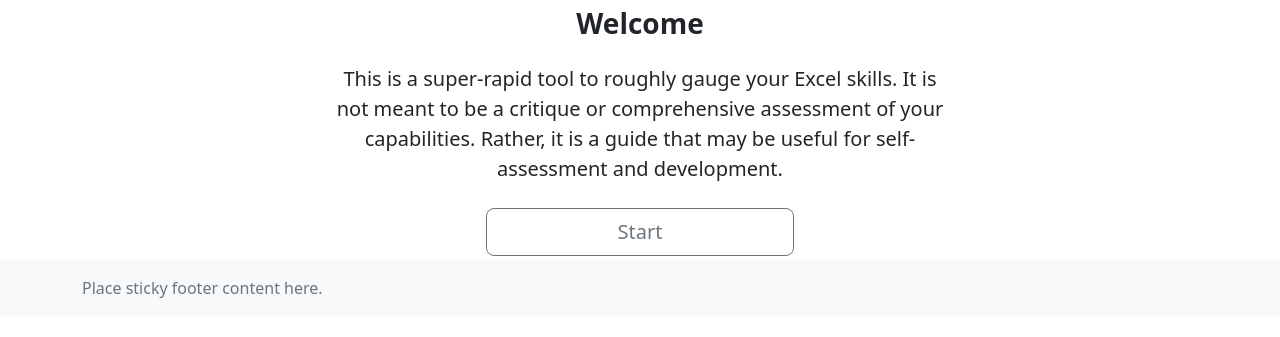
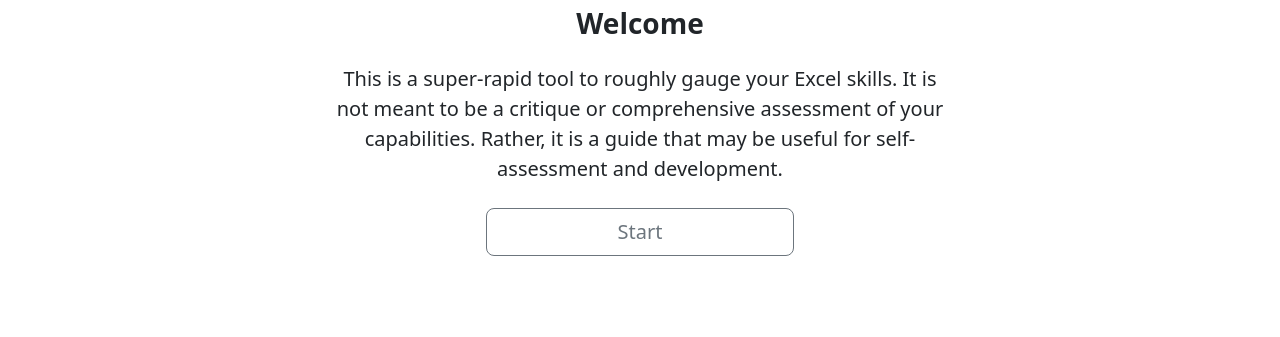
Before and after one commit to pspiteri/spreadsheetstar_quiz, a plain HTML site: page index.html in a window 1280 px wide. Shown: the part 99-436 px from the top of the page. Drawn offline with nearby package versions, Linux system fonts and the light colour scheme.

Commit message:
Update index.html

```diff
--- a/index.html
+++ b/index.html
@@ -153,11 +153,11 @@
             </form -->
         </div>
     </main>
-    <footer class="footer mt-auto py-3 bg-light">
+    <!-- footer class="footer mt-auto py-3 bg-light">
   <div class="container">
     <span class="text-muted">Place sticky footer content here.</span>
   </div>
-</footer>
+</footer -->
 
 
     <!-- script src="https://cdn.jsdelivr.net/npm/bootstrap@5.2.2/dist/js/bootstrap.bundle.min.js"
```
